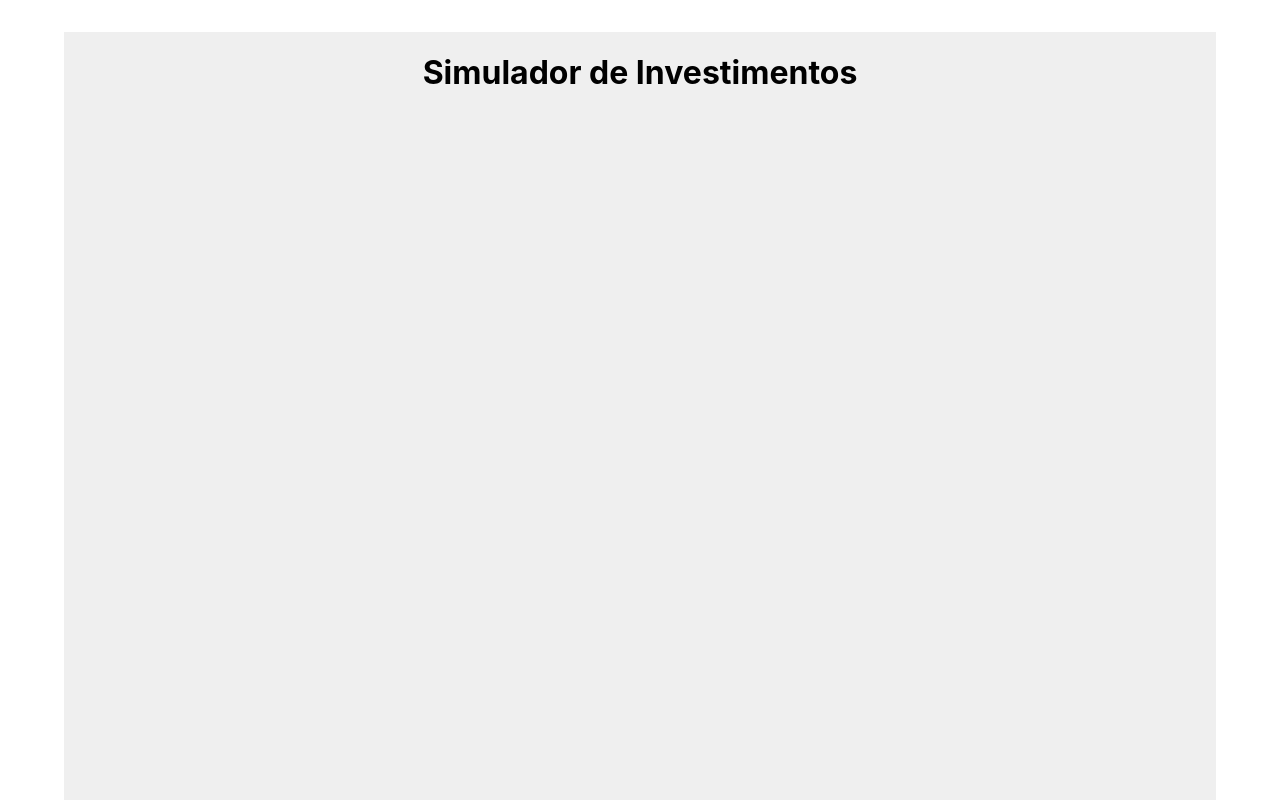
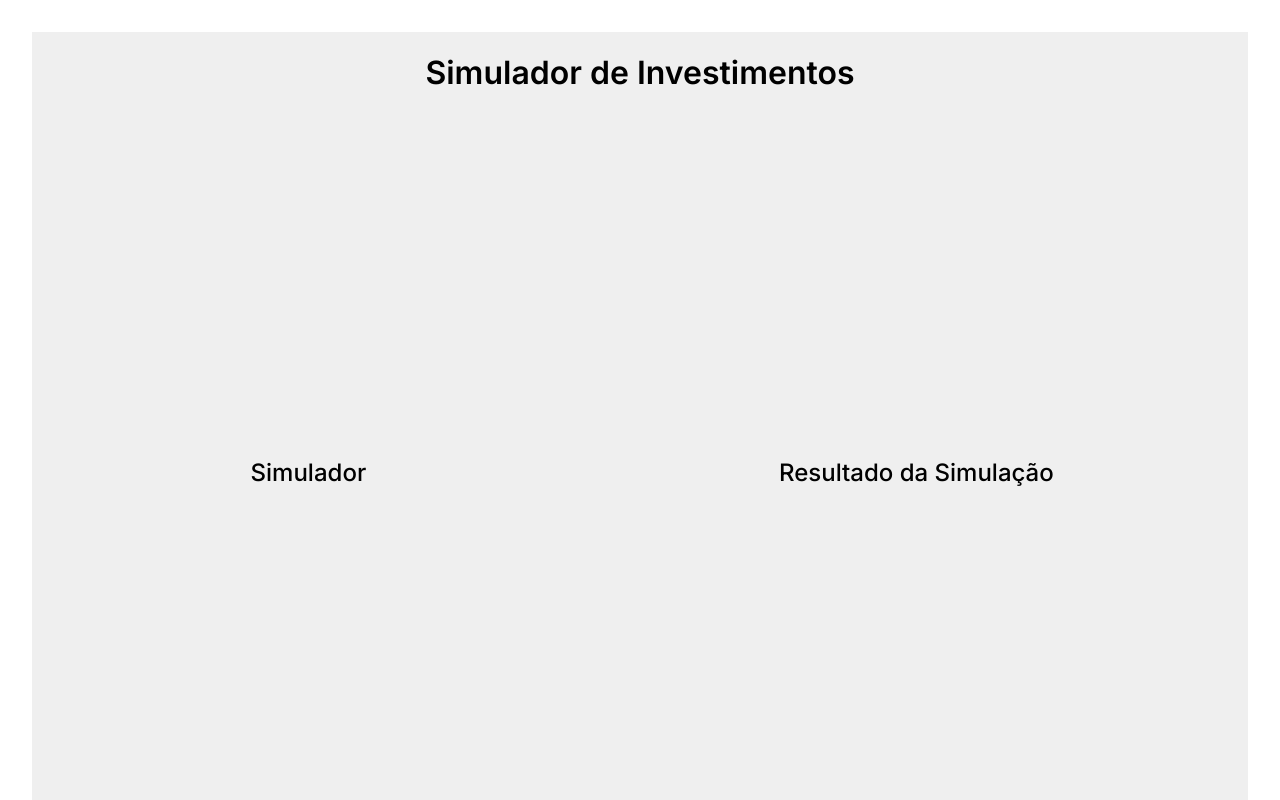
Before and after one commit to mauricioleite1/desafio-eqi-investimentos, a Next.js app: page / in a window 1280 px wide. Built offline with nearby package versions, Linux system fonts and the light colour scheme.

Commit message:
Estrutuação e criação dos componentes

```diff
--- /dev/null
+++ b/components/ResultadoDaSimulacao.js
@@ -0,0 +1,12 @@
+import React from 'react';
+import styles from '../styles/RightForm.module.scss';
+
+const ResultadoDaSimulacao = () => {
+  return (
+    <div className={styles.container}>
+      <h2>Resultado da Simulação</h2>
+    </div>
+  );
+};
+
+export default ResultadoDaSimulacao;
--- /dev/null
+++ b/components/Simulador.js
@@ -0,0 +1,12 @@
+import React from 'react';
+import styles from '../styles/LeftForm.module.scss';
+
+const Simulacao = () => {
+  return (
+    <div className={styles.container}>
+      <h2>Simulador</h2>
+    </div>
+  );
+};
+
+export default Simulacao;
--- a/pages/index.js
+++ b/pages/index.js
@@ -1,5 +1,7 @@
 import Head from 'next/head'
-import styles from '../styles/Home.module.scss'
+import Simulacao from '../components/Simulador';
+import ResultadoDaSimulacao from '../components/ResultadoDaSimulacao';
+import styles from '../styles/Home.module.scss';
 
 export default function Home() {
   return (
@@ -15,7 +17,8 @@ export default function Home() {
           <h1>Simulador de Investimentos</h1>
         </header>
         <section>
-
+          <Simulacao />
+          <ResultadoDaSimulacao />
         </section>
       </main>
     </div>
--- a/styles/Home.module.scss
+++ b/styles/Home.module.scss
@@ -3,13 +3,13 @@
 .container {
   @include flex(flex-start);
   @include size(100vh);
-  padding-block: 2rem;
+  padding: 2rem;
   overflow-x: hidden;
 }
 
 .content {
   @include flex;
-  @include size(50rem, 90vw);
+  @include size(50rem);
   background: #efefef;
   flex-flow: row wrap;
 
@@ -22,5 +22,4 @@
     @include flex;
     @include size(90%);
   }
-
 }
--- /dev/null
+++ b/styles/LeftForm.module.scss
@@ -0,0 +1,7 @@
+@use './mixins'as *;
+
+.container {
+  @include flex;
+  @include size(100%);
+  flex: 1;
+}
--- /dev/null
+++ b/styles/RightForm.module.scss
@@ -0,0 +1,7 @@
+@use './mixins'as *;
+
+.container {
+  @include flex;
+  @include size(100%);
+  flex: 1.2;
+}
--- a/styles/_fonts.scss
+++ b/styles/_fonts.scss
@@ -1,3 +1,7 @@
 h1 {
-  font-weight: 700;
+  font-weight: 600;
 }
+
+h2 {
+  font-weight: 500;
+}
--- a/styles/globals.scss
+++ b/styles/globals.scss
@@ -1,3 +1,4 @@
+@import url('https://fonts.googleapis.com/css2?family=Inter:wght@100;200;300;400;500;600;700;800;900&display=swap');
 @import './mixins';
 @import './fonts';
 
@@ -5,7 +6,7 @@
   box-sizing: border-box;
   padding: 0;
   margin: 0;
-  font-family: -apple-system, BlinkMacSystemFont, Segoe UI, Roboto, Oxygen,
+  font-family: Inter, -apple-system, BlinkMacSystemFont, Segoe UI, Roboto, Oxygen,
     Ubuntu, Cantarell, Fira Sans, Droid Sans, Helvetica Neue, sans-serif;
 }
 
```
